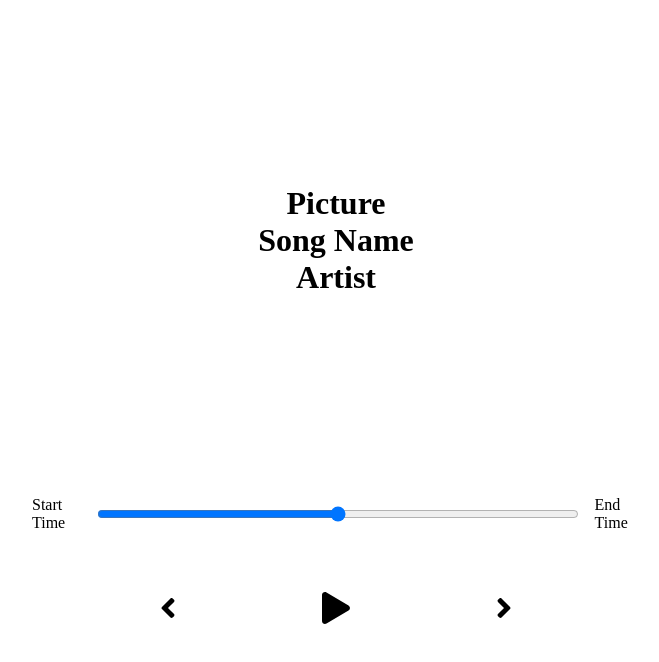
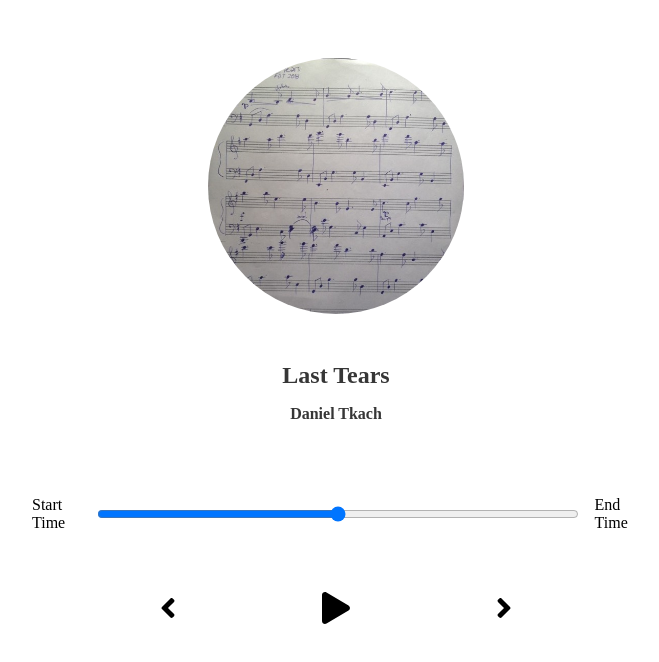
Before and after one commit to danieltkach/react-player, a React (Create React App) app: page / in a window 1280 px wide. Shown: the top 662 px of the page, without its empty margins (304-963 px from the left). Built offline with nearby package versions, Linux system fonts and the light colour scheme.

Commit message:
Play pause added

```diff
--- a/package.json
+++ b/package.json
@@ -2,6 +2,7 @@
   "name": "react-player",
   "version": "0.1.0",
   "private": true,
+  "homepage": "http://danieltkach.github.io/react-player",
   "dependencies": {
     "@fortawesome/fontawesome-svg-core": "^1.2.32",
     "@fortawesome/free-solid-svg-icons": "^5.15.1",
@@ -9,6 +10,7 @@
     "@testing-library/jest-dom": "^5.11.4",
     "@testing-library/react": "^11.1.0",
     "@testing-library/user-event": "^12.1.10",
+    "gh-pages": "^3.1.0",
     "react": "^17.0.1",
     "react-dom": "^17.0.1",
     "react-scripts": "4.0.1",
@@ -20,7 +22,9 @@
     "start": "react-scripts start",
     "build": "react-scripts build",
     "test": "react-scripts test",
-    "eject": "react-scripts eject"
+    "eject": "react-scripts eject",
+    "predeploy": "npm run build",
+    "deploy": "gh-pages -d build"
   },
   "eslintConfig": {
     "extends": [
--- a/src/App.js
+++ b/src/App.js
@@ -1,15 +1,24 @@
-import React from 'react';
+import React, { useState } from 'react';
 
 import './styles/app.scss';
 
 import Player from './components/player';
 import Song from './components/song';
 
+import data from './util';
+
 function App() {
+	const [songs, setSongs] = useState(data());
+	const [currentSong, setCurrentSong] = useState(songs[0]);
+	const [isPlaying, setIsPlaying] = useState(false);
 	return (
 		<div className="App">
-			<Song />
-			<Player />
+			<Song currentSong={currentSong} />
+			<Player
+				setIsPlaying={setIsPlaying}
+				isPlaying={isPlaying}
+				currentSong={currentSong}
+			/>
 		</div>
 	);
 }
--- a/src/components/player.jsx
+++ b/src/components/player.jsx
@@ -1,14 +1,22 @@
-import React from 'react'
+import React, {useRef} from 'react';
 import {FontAwesomeIcon} from '@fortawesome/react-fontawesome';
 import {faPlay, faAngleLeft, faAngleRight} from '@fortawesome/free-solid-svg-icons';
 
 
-const Player = () => {
-	function handlePlayClick() {
-		// var audio = new Audio('https://github.com/danieltkach/react-player/blob/main/public/mp3/Last%20Tears.mp3');
-		var audio = new Audio('./mp3/LastTears.mp3');
-		audio.play();
+const Player = ({currentSong, isPlaying, setIsPlaying}) => {
+	// const {audio, color, id, active} = currentSong;
+
+	const audioRef = useRef(null);
+
+	const playSongHandler = () => {
+		if (isPlaying) {
+			audioRef.current.pause();
+		}else{
+			audioRef.current.play();
+		}
+		setIsPlaying(!isPlaying);
 	}
+
 	return (
 		<div className="player">
 			<div className="time-control">
@@ -18,9 +26,10 @@ const Player = () => {
 			</div>
 			<div className="play-control">
 				<FontAwesomeIcon className="skip-back" size="2x" icon={faAngleLeft} />
-				<FontAwesomeIcon onClick={handlePlayClick} className="play" size="2x" icon={faPlay} />
+				<FontAwesomeIcon onClick={playSongHandler} className="play" size="2x" icon={faPlay} />
 				<FontAwesomeIcon className="skip-forward" size="2x" icon={faAngleRight} />
 			</div>
+			<audio ref={audioRef} src={currentSong.audio}></audio>
 		</div>
 	)
 }
--- a/src/components/song.jsx
+++ b/src/components/song.jsx
@@ -1,12 +1,15 @@
 import React from 'react'
 
 
-const Song = () => {
+const Song = ({currentSong}) => {
+	const {cover, name, artist} = currentSong;
+	console.log('cover ', cover);
 	return (
 		<div className="song-container">
-			<h1>Picture</h1>
-			<h1>Song Name</h1>
-			<h1>Artist</h1>
+			<img src={cover} alt='song cover'></img>
+			{/* <img src={process.env.PUBLIC_URL + "/jpg/LastTears.jpg"} alt="cover"/> */}
+			<h2>{name}</h2>
+			<h3>{artist}</h3>
 		</div>
 	)
 }
--- a/src/styles/_song.scss
+++ b/src/styles/_song.scss
@@ -4,4 +4,14 @@
 	flex-direction: column;
 	align-items: center;
 	justify-content: center;
+	img{
+		width: 20%;
+		border-radius: 50%;
+	}
+	h2{
+		padding: 3rem 1rem 1rem 1rem;
+	}
+	h3{
+		font-size: 1rem;
+	}
 }
--- a/src/styles/app.scss
+++ b/src/styles/app.scss
@@ -3,6 +3,9 @@
 	padding: 0;
 	box-sizing: border-box;
 }
+h1,h2,h3{
+	color: rgb(54, 54, 54);
+}
 
 @import "./song";
 @import "./player";
--- a/src/data.js
+++ b/src/util.js
@@ -1,6 +1,15 @@
 import { v4 as uuidv4 } from "uuid";
 function chillHop() {
 	return [
+		{
+			name: "Last Tears",
+			cover: process.env.PUBLIC_URL + "/jpg/LastTears.jpg",
+			artist: "Daniel Tkach",
+			audio: process.env.PUBLIC_URL + "/mp3/LastTears.mp3",
+			color: ["#205950", "#2ab3bf"],
+			id: uuidv4(),
+			active: true,
+		},
 		{
 			name: "Beaver Creek",
 			cover:
@@ -9,7 +18,7 @@ function chillHop() {
 			audio: "https://mp3.chillhop.com/serve.php/?mp3=10075",
 			color: ["#205950", "#2ab3bf"],
 			id: uuidv4(),
-			active: true,
+			active: false,
 		},
 		{
 			name: "Daylight",
@@ -61,6 +70,7 @@ function chillHop() {
 			id: uuidv4(),
 			active: false,
 		},
+
 		//ADD MORE HERE
 	];
 }
```
Also changed, not shown: 2 other files (tests, documents, lock files or other folders).
